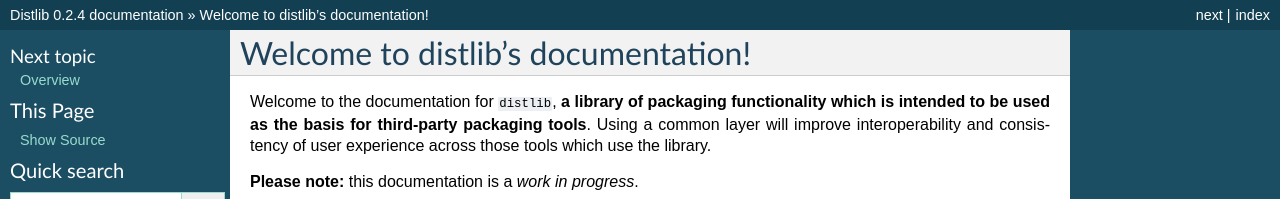
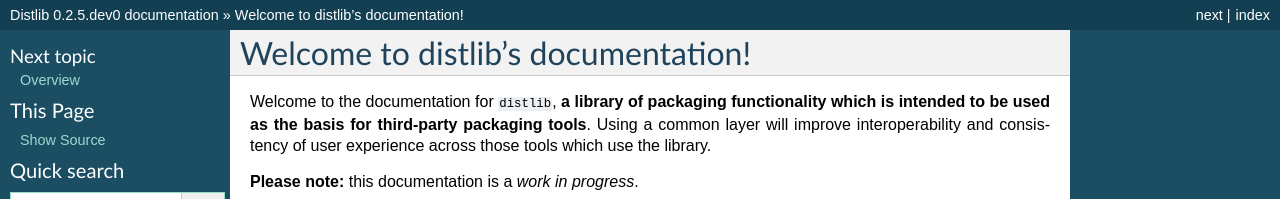
Before and after one commit to pypa/distlib, a Sphinx documentation site: the page built from docs/index.rst, in a window 1280 px wide and 900 px high. Shown: the top 199 px of the window. Built offline with Sphinx 7.4.7, drawn with Linux system fonts in a browser that asks for light colours; formulas are drawn with MathJax 3; comment, search, counter and statistics services are not loaded; some of the changed text lies outside the part shown.

Commit message:
Bumped version number.

```diff
--- a/distlib/__init__.py
+++ b/distlib/__init__.py
@@ -6,7 +6,7 @@
 #
 import logging
 
-__version__ = '0.2.4'
+__version__ = '0.2.5.dev0'
 
 class DistlibException(Exception):
     pass
--- a/docs/conf.py
+++ b/docs/conf.py
@@ -50,7 +50,7 @@
 # The short X.Y version.
 version = '0.2'
 # The full version, including alpha/beta/rc tags.
-release = '0.2.4'
+release = '0.2.5.dev0'
 
 # The language for content autogenerated by Sphinx. Refer to documentation
 # for a list of supported languages.
```
